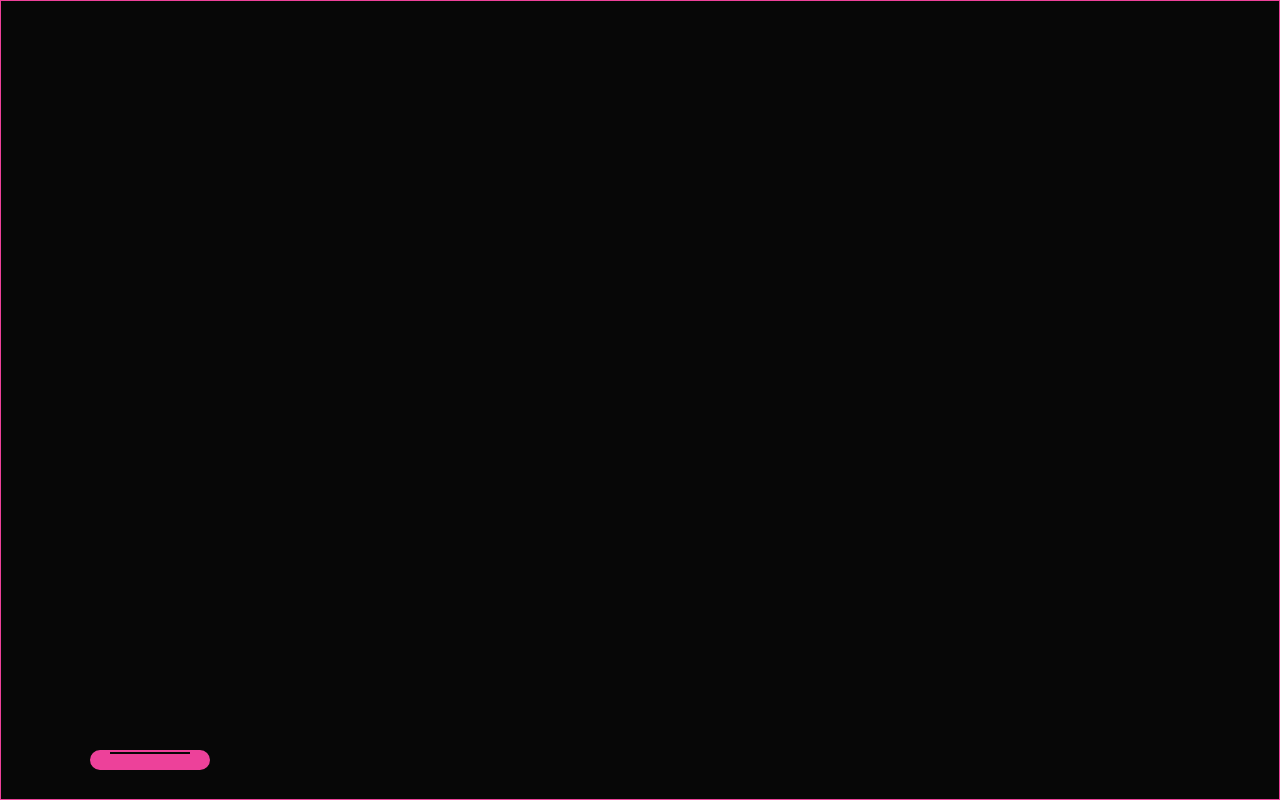
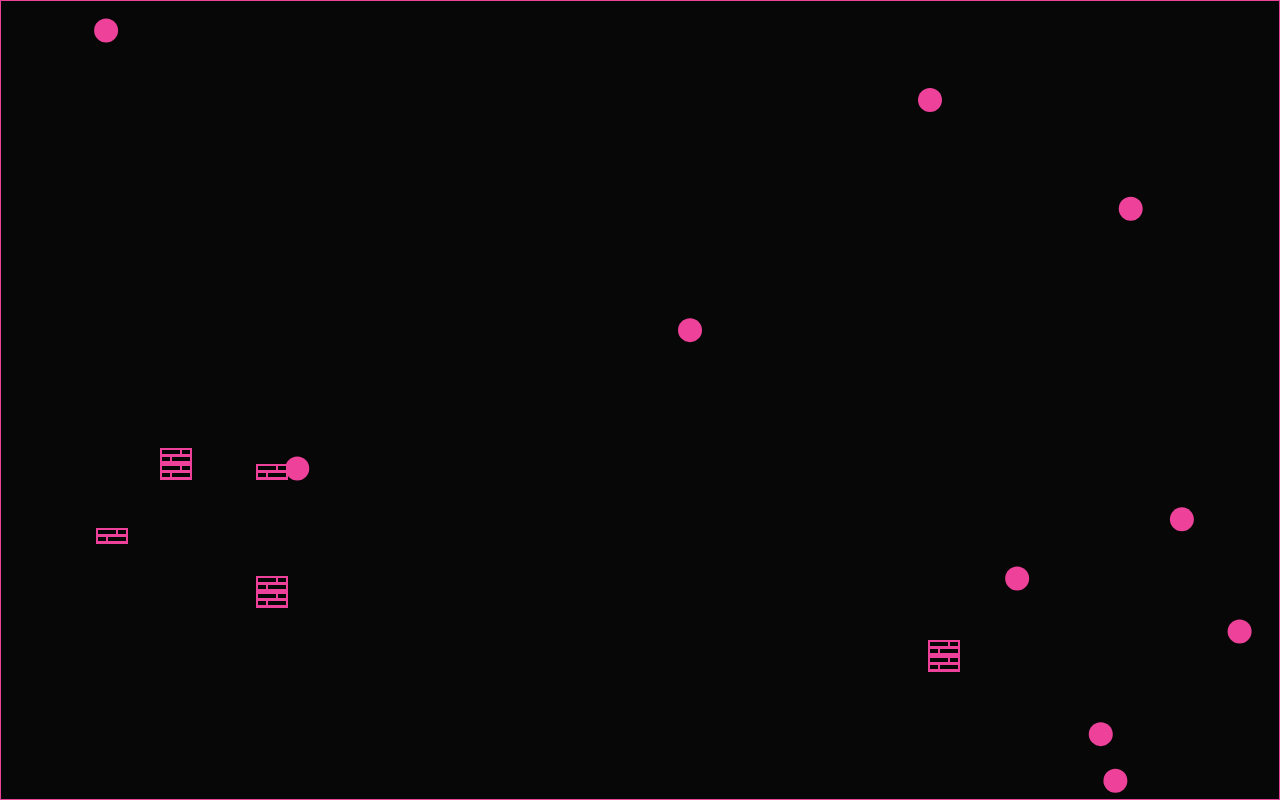
Before and after one commit to infernet89/JS13K_B, a plain HTML site: page index.html in a window 1280 px wide. Drawn offline with Linux system fonts and the light colour scheme.

Commit message:
A kinda working arkanoid.

```diff
--- a/g.js
+++ b/g.js
@@ -167,11 +167,44 @@ function setup()
         //TODO <DEBUG>
         mainPg=new Object();
         drawable.push(mainPg);
+        for(var i=0;i<10;i++)
+        {
+            var tmp=new Object();
+            tmp.type="circle";
+            tmp.radius=12;
+            tmp.x=100;
+            tmp.y=100;
+            tmp.speed=10;
+            tmp.angle=rand(0,360)/180*Math.PI;
+            tmp.dx=tmp.speed*Math.sin(tmp.angle);
+            tmp.dy=tmp.speed*Math.cos(tmp.angle);
+            drawable.push(tmp);
+
+            tmp=new Object();
+            tmp.type="body";
+            tmp.size=32;
+            tmp.x=rand(0,canvasW);
+            tmp.y=rand(0,canvasH);
+            tmp.x=tmp.x-tmp.x%32;
+            tmp.y=tmp.y-tmp.y%32;
+            drawable.push(tmp);
+        }
         //TODO </DEBUG>
         mainPg.type="bar";
         mainPg.x=100;
         mainPg.y=canvasH-50;
         mainPg.size=100;
+        //convert snake body in bricks
+        drawable.filter(el => el.type=="body").forEach(el =>
+        {
+            el.type="block"
+            tmp=new Object();
+            tmp.type="block";
+            tmp.size=32;
+            tmp.x=el.x;
+            tmp.y=el.y+16;
+            drawable.push(tmp);
+        });
     }
 }
 //level up!
@@ -280,6 +313,16 @@ function draw(obj)
         ctx.fillRect(obj.x,obj.y,obj.size,20);
         ctx.fillStyle=bg;
         ctx.fillRect(obj.x+10,obj.y+2,obj.size-20,2);
+    }
+    else if(obj.type=="block")
+    {
+        ctx.fillStyle=fg;
+        ctx.fillRect(obj.x,obj.y,obj.size,16);
+        ctx.fillStyle=bg;
+        ctx.fillRect(obj.x+2,obj.y+2,18,4);
+        ctx.fillRect(obj.x+22,obj.y+2,8,4);
+        ctx.fillRect(obj.x+2,obj.y+9,8,4);
+        ctx.fillRect(obj.x+12,obj.y+9,18,4);
     }
     ctx.restore();
 }
@@ -731,7 +774,58 @@ function run()
     }
     else if(level==5)
     {
+        const speed=10;
+        mainPg.dy=0;
+        if(dragging)
+            mainPg.dx=0;
+        else if(mousex<mainPg.x+mainPg.size/2-speed)
+            mainPg.dx=-speed;
+        else if(mousex>mainPg.x+mainPg.size/2+speed)
+            mainPg.dx=speed;
+        else
+            mainPg.dx=0;
+        //balls bounce
+        drawable.filter(el => el.type=="circle").forEach(ball =>
+        {
+            //bounce with bar
+            if(ball.y+ball.dy+ball.radius>mainPg.y && ball.x>=mainPg.x && ball.x<=mainPg.x+mainPg.size)
+            {
+                //rimbalza bene, in base a dove colpisci la bar, rispettando la forza
+                angle = Math.PI+Math.PI*(ball.x-mainPg.x+2)/(mainPg.size+5);
+                ball.dx=ball.speed*Math.cos(angle);
+                ball.dy=ball.speed*Math.sin(angle);
+            }
+            //bounce from borders
+            if(ball.x<=ball.radius && ball.dx<0)
+                ball.dx*=-1;
+            if(ball.y<=ball.radius && ball.dy<0)
+                ball.dy*=-1;
+            if(ball.x>=canvasW-ball.radius && ball.dx>0)
+                ball.dx*=-1;
+            if(ball.y>=canvasH-ball.radius && ball.dy>0)
+                ball.dy*=-1;
+            //hit blocks?
+            for (var i = drawable.length - 1; i >= 0; i--)
+            {
+                if(drawable[i].type!="block") continue;
+                var block=drawable[i];
+                if(ball.x+ball.radius>=block.x && ball.x-ball.radius<=block.x+block.size
+                && ball.y+ball.radius>=block.y && ball.y-ball.radius<=block.y+16)
+                {
+                    //bounce ball (dx or dy, it depends)
+                    var dx=Math.abs(ball.x-block.x+block.size/2);
+                    var dy=Math.abs(ball.y-block.y+8);
+                    if(dx<dy)
+                        ball.dx*=-1;
+                    else
+                        ball.dy*=-1;
+                    drawable.splice(i, 1);
+                    delete block;
+                }
+            }
 
+
+        });
     }
 
     //draw, move and check object collisions
--- a/index.html
+++ b/index.html
@@ -25,7 +25,7 @@
 		</section>
 		<script type="text/javascript" src="g.js"></script>
 		<script>
-			window.setTimeout(function(){location.reload()},10000);
+			//window.setTimeout(function(){location.reload()},10000);
 			new AutoScaler('g', 1280, 800);
 		</script>
 	</body>
```
